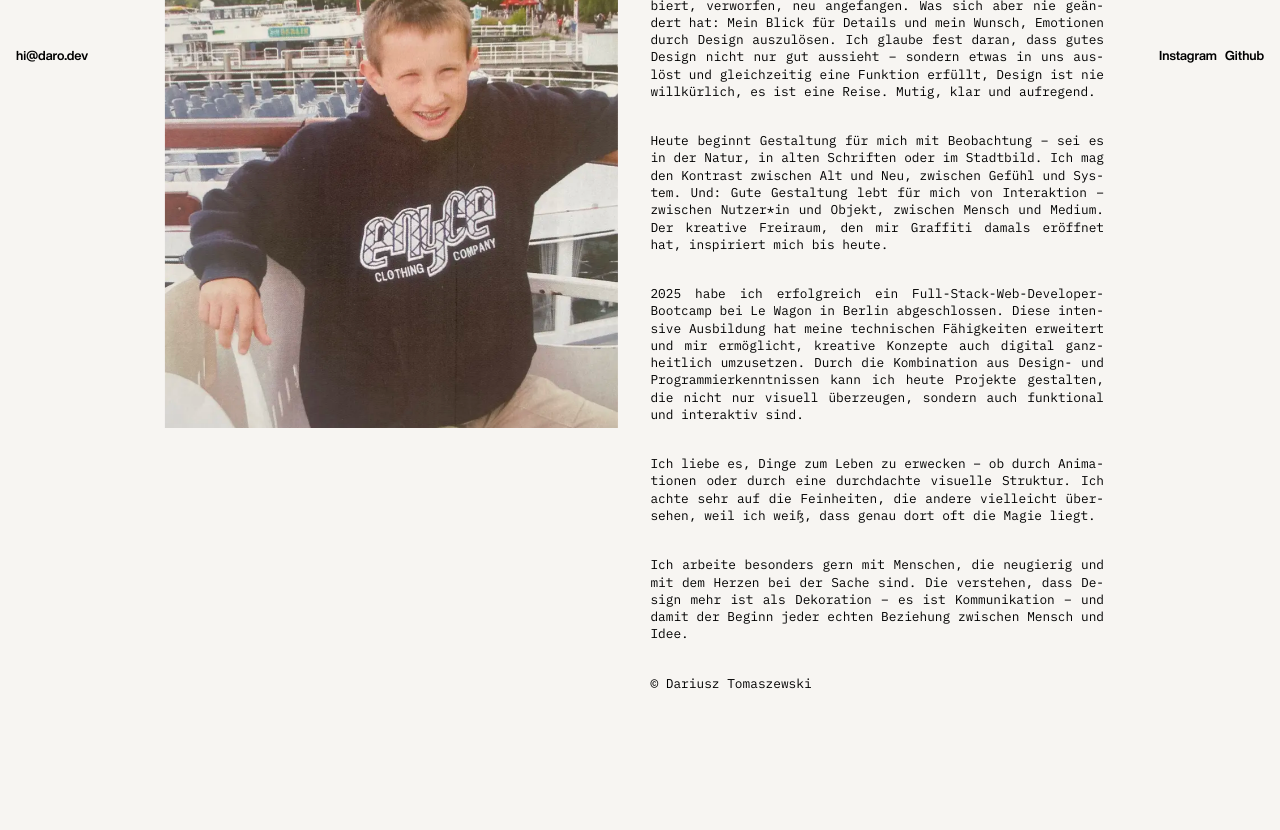
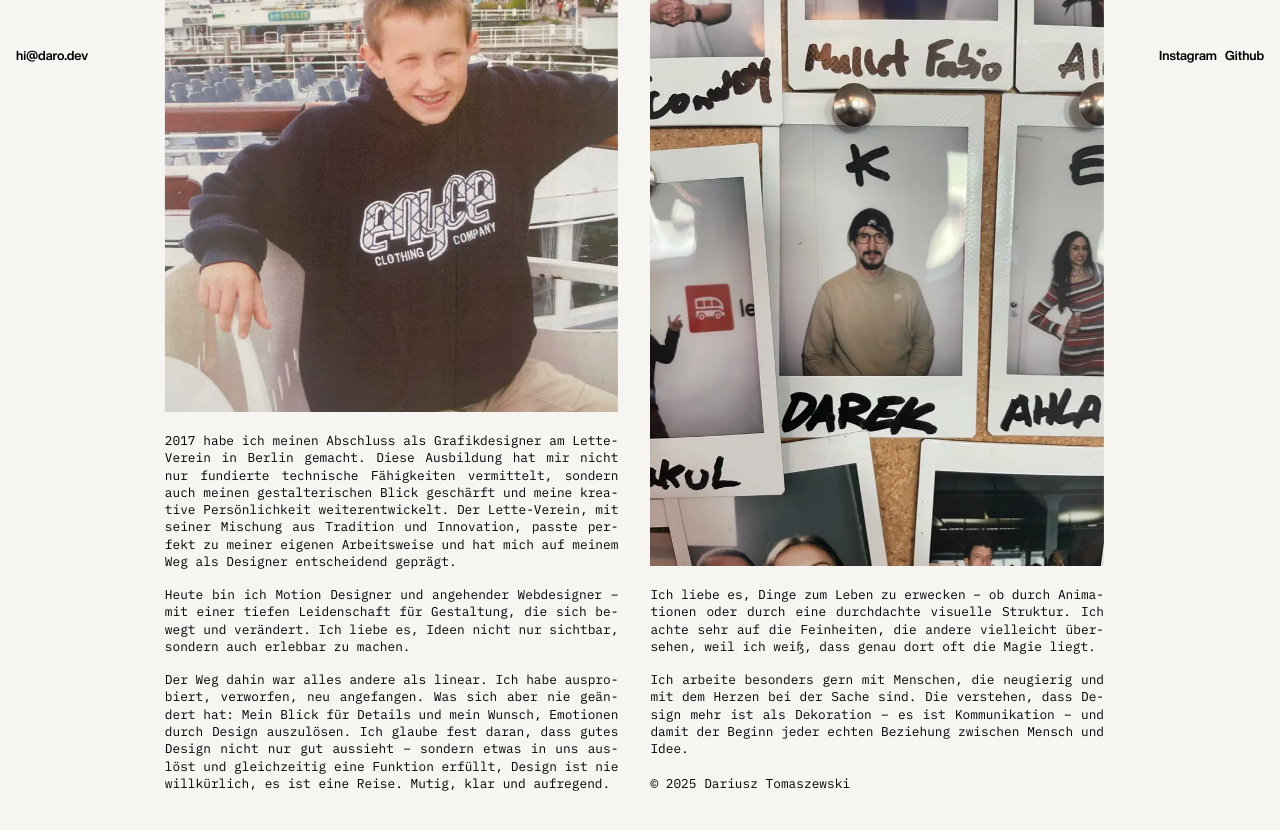
Before and after one commit to darko-img/portfolio_darek, a SvelteKit app: page /mehr in a window 1280 px wide. Shown: the part 720-1550 px from the top of the page. Before the commit the page ends 1524 px from the top, so only its background shows below. Built offline with nearby package versions, Linux system fonts and the light colour scheme.

Commit message:
about text fix 7

```diff
--- a/src/lib/components/LazyVideo.svelte
+++ b/src/lib/components/LazyVideo.svelte
@@ -12,7 +12,7 @@
 
   onMount(() => {
     const isMobile = window.innerWidth <= 1024;
-    const thresholdValue = isMobile ? 0.3 : 0.1;
+    const thresholdValue = isMobile ? 0.3 : 0.05;
 
     const observer = new IntersectionObserver(
       async ([entry]) => {
--- a/src/routes/mehr/+page.svelte
+++ b/src/routes/mehr/+page.svelte
@@ -23,18 +23,19 @@
   </div>
 
   <div class="col-1">
-    <p class="t-reveal">Geboren 1991 in Stettin, Polen, war ich schon früh der Junge,
+    <div class="section">
+      <p class="t-reveal">Geboren 1991 in Stettin, Polen, war ich schon früh der Junge,
       der immer ein Blatt Papier und einen Stift zur Hand hatte.
       Kunst war für mich mehr als nur Zeitvertreib – sie war mein
       Fenster zur Welt. Mit vier Jahren zog ich mit meiner Mutter
       nach Berlin – ganz spontan, ohne zu wissen, was uns erwartet.
       Die Stadt hat mich geprägt, ihr Rhythmus, ihre Farben, ihre
       Vielfalt und Dynamik.</p>
+     </div>
 
+    <div class="section">
       <img src="/darek_jung.webp" alt="Dariusz Porträt" class="portrait" />
-  </div>
-
-  <div class="col-2">
+    </div>
 
     <div class="section">
       <p class="t-reveal">2017 habe ich meinen Abschluss als Grafikdesigner am
@@ -45,12 +46,14 @@
         perfekt zu meiner eigenen Arbeitsweise und hat mich auf meinem Weg als
         Designer entscheidend geprägt.</p>
       </div>
-    <div class="section">
+
+      <div class="section">
       <p class="t-reveal">Heute bin ich Motion Designer und angehender Webdesigner –
         mit einer tiefen Leidenschaft für Gestaltung, die sich bewegt und
         verändert. Ich liebe es, Ideen nicht nur sichtbar, sondern
         auch erlebbar zu machen.</p>
     </div>
+
     <div class="section">
       <p class="t-reveal">Der Weg dahin war alles andere als linear.
         Ich habe ausprobiert, verworfen, neu angefangen. Was sich aber nie geändert hat:
@@ -60,6 +63,11 @@
         Funktion erfüllt, Design ist nie willkürlich, es ist eine Reise.
         Mutig, klar und aufregend.</p>
     </div>
+
+  </div>
+
+  <div class="col-2">
+
     <div class="section">
       <p class="t-reveal">Heute beginnt Gestaltung für mich mit Beobachtung – sei es in
         der Natur, in alten Schriften oder im Stadtbild. Ich mag den Kontrast
@@ -68,6 +76,7 @@
         Objekt, zwischen Mensch und Medium. Der kreative Freiraum,
         den mir Graffiti damals eröffnet hat, inspiriert mich bis heute.</p>
     </div>
+
     <div class="section">
       <p class="t-reveal">2025 habe ich erfolgreich ein Full-Stack-Web-Developer-Bootcamp
         bei Le Wagon in Berlin abgeschlossen. Diese intensive Ausbildung hat meine
@@ -76,6 +85,11 @@
         kann ich heute Projekte gestalten, die nicht nur visuell überzeugen, sondern auch
         funktional und interaktiv sind.</p>
     </div>
+
+    <div class="section">
+      <img src="/abschluss_lewagon.webp" alt="Abschluss LeWagon" class="portrait" />
+    </div>
+
     <div class="section">
       <p class="t-reveal">Ich liebe es, Dinge zum Leben zu erwecken – ob durch Animationen
         oder durch eine durchdachte visuelle Struktur. Ich achte sehr auf
@@ -86,10 +100,9 @@
       <p class="t-reveal">Ich arbeite besonders gern mit Menschen, die neugierig und mit
         dem Herzen bei der Sache sind. Die verstehen, dass Design mehr
         ist als Dekoration – es ist Kommunikation – und damit der Beginn jeder
-        echten Beziehung zwischen Mensch und Idee.</p>
-    </div>
-    <div class="section">
-      <p class="t-reveal">&#169; Dariusz Tomaszewski</p>
+        echten Beziehung zwischen Mensch und Idee.<br><br>
+
+        &#169; 2025 Dariusz Tomaszewski</p>
     </div>
 
   </div>
@@ -155,7 +168,7 @@ main {
 }
 
 .section + .section {
-  margin-top: 2rem;
+  margin-top: 1rem;
 }
 
 .about p {
@@ -168,7 +181,6 @@ main {
 .portrait {
   width: 100%;
   height: auto;
-  margin-top: 2rem;
   object-fit: cover;
 }
 
--- a/src/routes/projekte/+page.svelte
+++ b/src/routes/projekte/+page.svelte
@@ -214,7 +214,7 @@
   .work-flex {
     height: 100%;
     width: 100%;
-    margin-top: 8rem;
+    margin-top: 10rem;
     padding-bottom: 5rem;
 
     padding-right: 10rem;
```
Also changed, not shown: static/abschluss_lewagon.webp (added).
